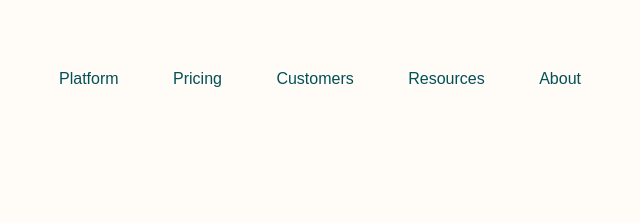
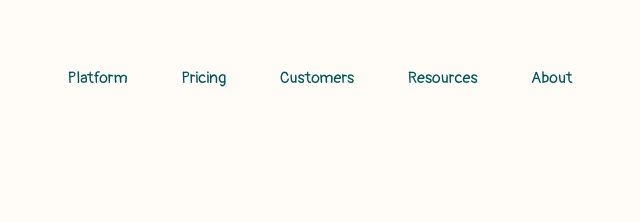
Before and after one commit to francovegao/fase1bedu, a plain HTML site: page index.html in a window 1280 px wide. Shown: the top 222 px of the page, 340-980 px from the left. Drawn offline with Linux system fonts and the light colour scheme.

Commit message:
se agrega google fonts

```diff
--- a/index.html
+++ b/index.html
@@ -7,6 +7,9 @@
     <meta name="viewport" content="width=device-width, initial-scale=1.0">
     <title>Matcha</title>
     <link rel="stylesheet" href="styles.css">
+    <link rel="preconnect" href="https://fonts.googleapis.com">
+    <link rel="preconnect" href="https://fonts.gstatic.com" crossorigin>
+    <link href="https://fonts.googleapis.com/css2?family=Pangolin&display=swap" rel="stylesheet">
 </head>
 
 <body>
--- a/styles.css
+++ b/styles.css
@@ -55,7 +55,7 @@ li{
     text-align: center;
     color: #025157;
     font-weight: 500;
-    font-family: sans-serif;
+    font-family: 'Pangolin', cursive;
 }
 
 .actions{
```
